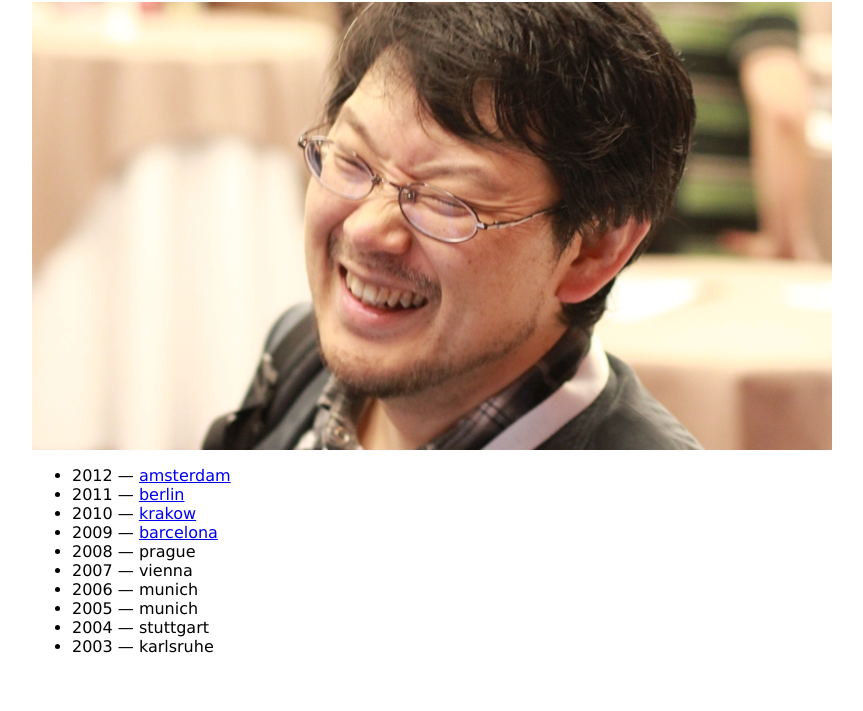
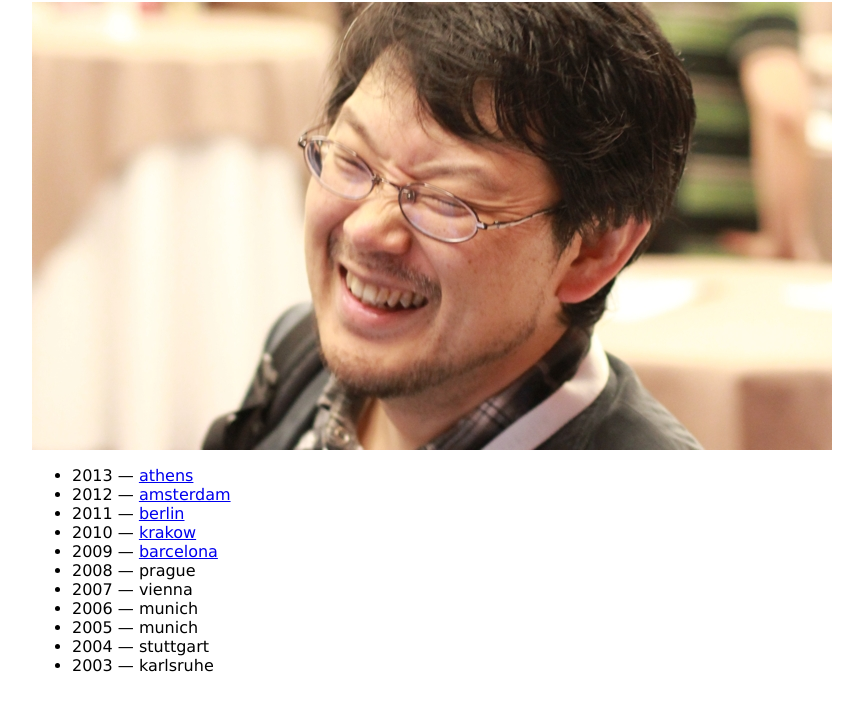
Before and after one commit to tlossen/euruko.org, a plain HTML site: page public/index.html in a window 1280 px wide. Shown: the part 65-776 px from the top of the page, without its empty margins (208-1071 px from the left). Drawn offline with Linux system fonts and the light colour scheme.

Commit message:
added athens

```diff
--- a/public/index.html
+++ b/public/index.html
@@ -2,7 +2,6 @@
 <head>
 
 <meta http-equiv="Content-Type" content="text/html; charset=UTF-8" />
-<meta name="author" content="Tim Lossen" />
 <meta name="description" content="the european ruby conference" />
 <meta name="keywords" content="ruby, conferences, community" />
 <meta name="robots" content="all" />
@@ -27,6 +26,7 @@
   <img src="img/matz_800.jpg">
 
   <ul>
+    <li>2013 &mdash; <a href="http://euruko2013.org">athens</a></li>
     <li>2012 &mdash; <a href="http://euruko2012.org">amsterdam</a></li>
     <li>2011 &mdash; <a href="http://euruko2011.org">berlin</a></li>
     <li>2010 &mdash; <a href="http://euruko2010.org">krakow</a></li>
```
Also changed, not shown: 1 other file.
